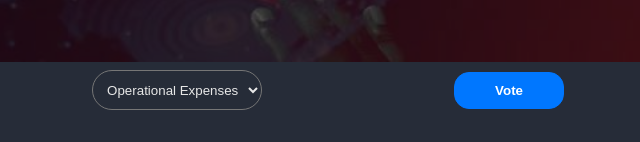
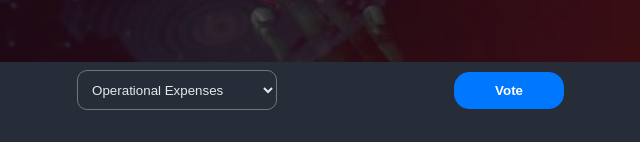
Before and after one commit to gravity8/PowerArk, a website: page index.html in a window 1280 px wide. Shown: the part 658-800 px from the top of the page, 476-1116 px from the left. Drawn offline with nearby package versions, Linux system fonts and the light colour scheme.

Commit message:
project done

```diff
--- a/index.html
+++ b/index.html
@@ -82,7 +82,8 @@
             governance structure of our community.</p>
         </div>
     </div>
-    <form class="vote-options" onsubmit={voteCandidate()}>
+        <div class="vote-options">
+
             <label for="proposal">Choose a Proposal</label>
             <select id="proposal" name="proposal" onchange={handleInput()}>
             <option value="OperationalExp">Operational Expenses</option>
@@ -92,11 +93,12 @@
             <option value="Hackathon">Hackathon Proposal</option>
             <option value="GovernanceTok">Governance Token</option>
             </select>
-            <input type="submit" value="Vote">
-        </form>
+            <button onclick={voteCandidate()}>Vote</button>
+        </div>
+
     <footer>
-        <button class="result" id="winningButton" onclick="winningCandidate()">Check Election result</button>
+        <button class="result" id="winningButton" onclick={winningCandidate()}>Check Election result</button>
     </footer>
-<script src="main.js"></script>
+<script  src="main.js"></script>
 </body>
 </html>
--- a/main.js
+++ b/main.js
@@ -1,5 +1,139 @@
+
+
+
 AOS.init();
-
+const ContractABI = [
+  {
+    "inputs": [
+      {
+        "internalType": "bytes32[]",
+        "name": "proposalNames",
+        "type": "bytes32[]"
+      }
+    ],
+    "stateMutability": "nonpayable",
+    "type": "constructor"
+  },
+  {
+    "inputs": [],
+    "name": "authenticator",
+    "outputs": [
+      {
+        "internalType": "address",
+        "name": "",
+        "type": "address"
+      }
+    ],
+    "stateMutability": "view",
+    "type": "function"
+  },
+  {
+    "inputs": [
+      {
+        "internalType": "address",
+        "name": "voter",
+        "type": "address"
+      }
+    ],
+    "name": "giveRightToVote",
+    "outputs": [],
+    "stateMutability": "nonpayable",
+    "type": "function"
+  },
+  {
+    "inputs": [
+      {
+        "internalType": "uint256",
+        "name": "",
+        "type": "uint256"
+      }
+    ],
+    "name": "proposals",
+    "outputs": [
+      {
+        "internalType": "bytes32",
+        "name": "name",
+        "type": "bytes32"
+      },
+      {
+        "internalType": "uint256",
+        "name": "voteCount",
+        "type": "uint256"
+      }
+    ],
+    "stateMutability": "view",
+    "type": "function"
+  },
+  {
+    "inputs": [
+      {
+        "internalType": "uint256",
+        "name": "proposal",
+        "type": "uint256"
+      }
+    ],
+    "name": "vote",
+    "outputs": [],
+    "stateMutability": "nonpayable",
+    "type": "function"
+  },
+  {
+    "inputs": [
+      {
+        "internalType": "address",
+        "name": "",
+        "type": "address"
+      }
+    ],
+    "name": "voters",
+    "outputs": [
+      {
+        "internalType": "uint256",
+        "name": "vote",
+        "type": "uint256"
+      },
+      {
+        "internalType": "bool",
+        "name": "anyvotes",
+        "type": "bool"
+      },
+      {
+        "internalType": "uint256",
+        "name": "value",
+        "type": "uint256"
+      }
+    ],
+    "stateMutability": "view",
+    "type": "function"
+  },
+  {
+    "inputs": [],
+    "name": "winningName",
+    "outputs": [
+      {
+        "internalType": "bytes32",
+        "name": "winningName_",
+        "type": "bytes32"
+      }
+    ],
+    "stateMutability": "view",
+    "type": "function"
+  },
+  {
+    "inputs": [],
+    "name": "winningProposal",
+    "outputs": [
+      {
+        "internalType": "uint256",
+        "name": "winningProposal_",
+        "type": "uint256"
+      }
+    ],
+    "stateMutability": "view",
+    "type": "function"
+  }
+]
+// import ContractABI from "./contractABI.js";
 function useState(defaultValue) {
     let value = defaultValue
 
@@ -64,50 +198,13 @@ function useState(defaultValue) {
      }
    };
 
-   const voteCandidate = async (event) => {
-    event.preventDefault();
-    try {
-      const provider = new ethers.providers.Web3Provider(window.ethereum);
-      await provider.send("eth_requestAccounts", []);
-      const signer = await provider.getSigner();
-      const address = await signer.getAddress();
-      let receipt;
-      const votingContract = new ethers.Contract(
-        contractAddress,
-        ContractABI,
-        signer
-      );
-      const voterInfo = await votingContract.voters(address);
-      const hasVoted = voterInfo.anyvotes;
-      console.log(hasVoted);
-
-      if (hasVoted) {
-        console.log("Already voted");
-      } else {
-        // Process the vote
-        console.log("Voting...");
-      }
-
-      // Proceed with voting
-      const transaction = await votingContract.vote(value);
-
-      receipt = await wait(transaction);
-
-      console.log("Vote submitted successfully!");
-      enqueueSnackbar("Vote Successful", { variant: "success" });
-    } catch (error) {
-      enqueueSnackbar(error.data.message, { variant: "error" });
-      console.log("Failed, reason: ", error.data.message);
-    }
-  };
-
-  //The use snackbar component in js
-  function useSnackbar() {
+   //USeSNackbar component in vanilla javascript
+   function useSnackbar() {
     const snackbarContainer = document.createElement("div");
     snackbarContainer.classList.add("snackbar-container");
     document.body.appendChild(snackbarContainer);
 
-    function showSnackbar(message, options = {}) {
+    function enqueueSnackbar(message, options = {}) {
       const snackbar = document.createElement("div");
       snackbar.classList.add("snackbar");
       snackbar.textContent = message;
@@ -124,9 +221,13 @@ function useState(defaultValue) {
     }
 
     return {
-      showSnackbar,
+      enqueueSnackbar,
     };
   }
+
+
+
+  //The use snackbar component in js
 
 
     const { enqueueSnackbar } = useSnackbar();
@@ -134,24 +235,27 @@ function useState(defaultValue) {
 
     const [value, setValue] = useState("");
 
-    const handleInput = (event) => {
-      const inputValue = event.target.checked ? event.target.value : "";
+    const handleInput = () => {
+      const inputValue = document.querySelector("#proposal").value;
       setValue(inputValue);
       console.log(inputValue);
     };
 
     const winningCandidate = async () => {
+
       try {
         const provider = new ethers.providers.Web3Provider(window.ethereum);
-        console.log(provider)
         await provider.send("eth_requestAccounts", []);
         const signer = provider.getSigner();
+
         const votingContract = new ethers.Contract(
           contractAddress,
           ContractABI,
           signer
         );
+        console.log( votingContract)
         const winningName = await votingContract.winningName();
+        console.log(winningName)
         const convertByte = ethers.utils.parseBytes32String(winningName);
 
         console.log(convertByte);
@@ -162,4 +266,41 @@ function useState(defaultValue) {
         console.log("Error Message: ", error.data);
       }
     };
-    document.getElementById("winningButton").addEventListener("click", winningCandidate);
+
+    const voteCandidate = async () => {
+      try {
+        const provider = new ethers.providers.Web3Provider(window.ethereum);
+        await provider.send("eth_requestAccounts", []);
+        const signer = await provider.getSigner();
+        const address = await signer.getAddress();
+
+        const votingContract = new ethers.Contract(
+          contractAddress,
+          ContractABI,
+          signer
+        );
+        console.log(votingContract)
+
+        const voterInfo = await votingContract.voters(address);
+        const hasVoted = voterInfo.anyvotes;
+        console.log(hasVoted);
+
+        if (hasVoted) {
+          console.log("Already voted");
+        } else {
+          // Process the vote
+          console.log("Voting...");
+        }
+
+        // Proceed with voting
+        const transaction = await votingContract.vote(value);
+
+        let receipt = await wait(transaction);
+        console.log(receipt)
+        console.log("Vote submitted successfully!");
+        enqueueSnackbar("Vote Successful", { variant: "success" });
+      } catch (error) {
+        enqueueSnackbar(error.data, { variant: "error" });
+        console.log("Failed, reason: ", error.data);
+      }
+    };
--- a/style.css
+++ b/style.css
@@ -132,15 +132,17 @@ nav button:hover{
 }
 .vote-options select{
     height:40px;
-    width:170px;
-    border-radius: 20px;
+    width:200px;
+
+    border-radius: 10px;
     padding-left: 10px;
     background-color: #262c38;
     color: #e7e7e7;
     outline: rgb(0, 119, 255);
 }
 
-.vote-options input{
+.vote-options button{
+
     font-weight: 700;
     padding: 10px 40px;
     background-color: rgb(0, 119, 255);
```
